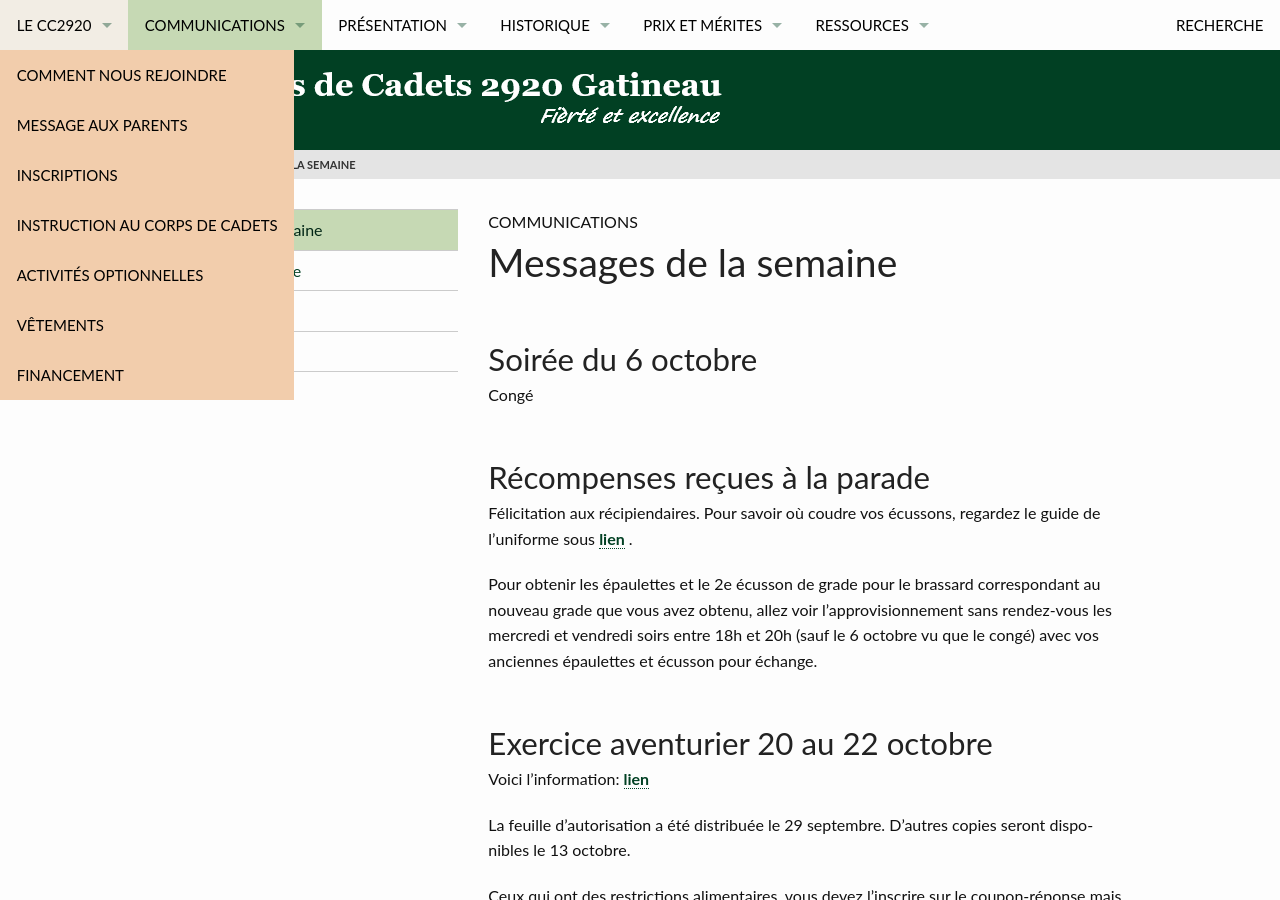
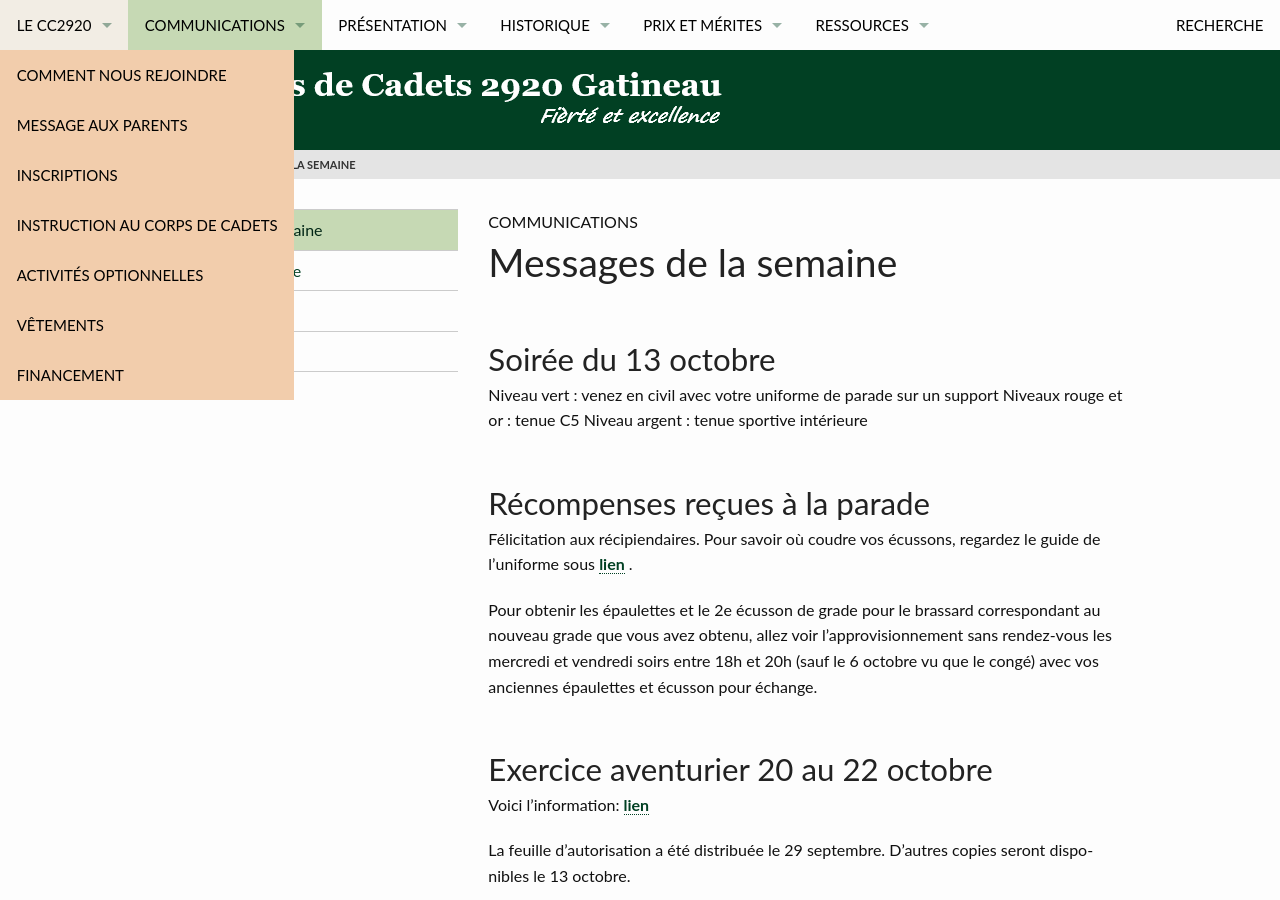
Before and after one commit to CC2920/web, a Jekyll site: the page built from _communications/messages.md, in a window 1280 px wide and 900 px high. Built offline with Jekyll 4.4.1, drawn with Linux system fonts in a browser that asks for light colours.

Commit message:
Update messages.md

```diff
--- a/_communications/messages.md
+++ b/_communications/messages.md
@@ -18,9 +18,11 @@ activities:
 
 ---
 
-## Soirée du 6 octobre
+## Soirée du 13 octobre
 
-Congé
+Niveau vert : venez en civil avec votre uniforme de parade sur un support
+Niveaux rouge et or : tenue C5
+Niveau argent : tenue sportive intérieure
 
 ## Récompenses reçues à la parade
 
```
